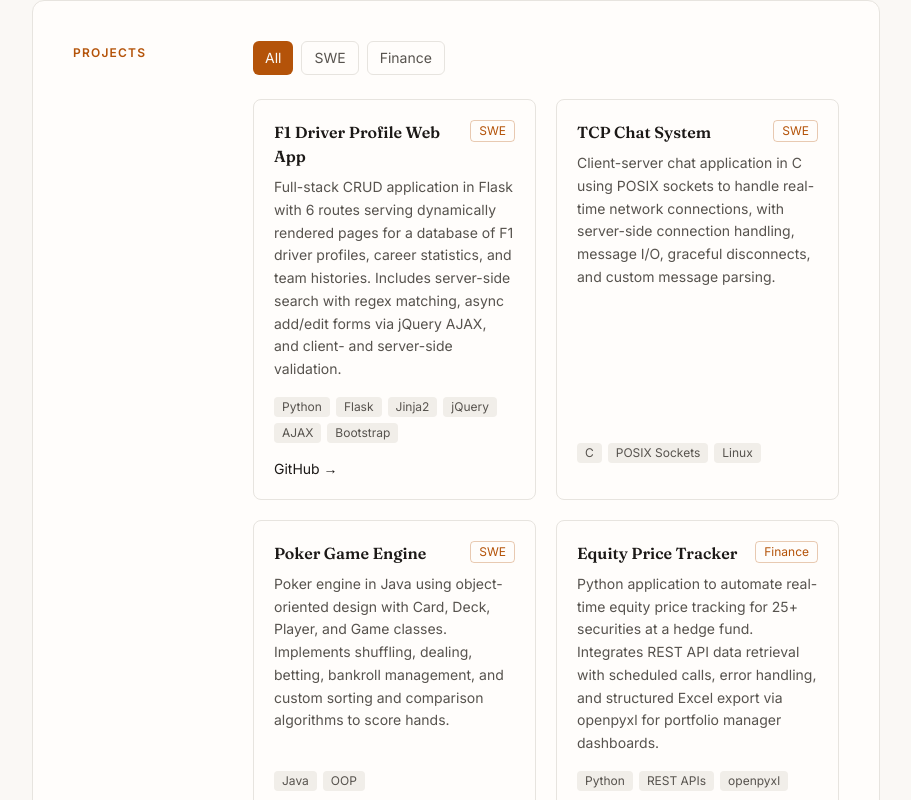
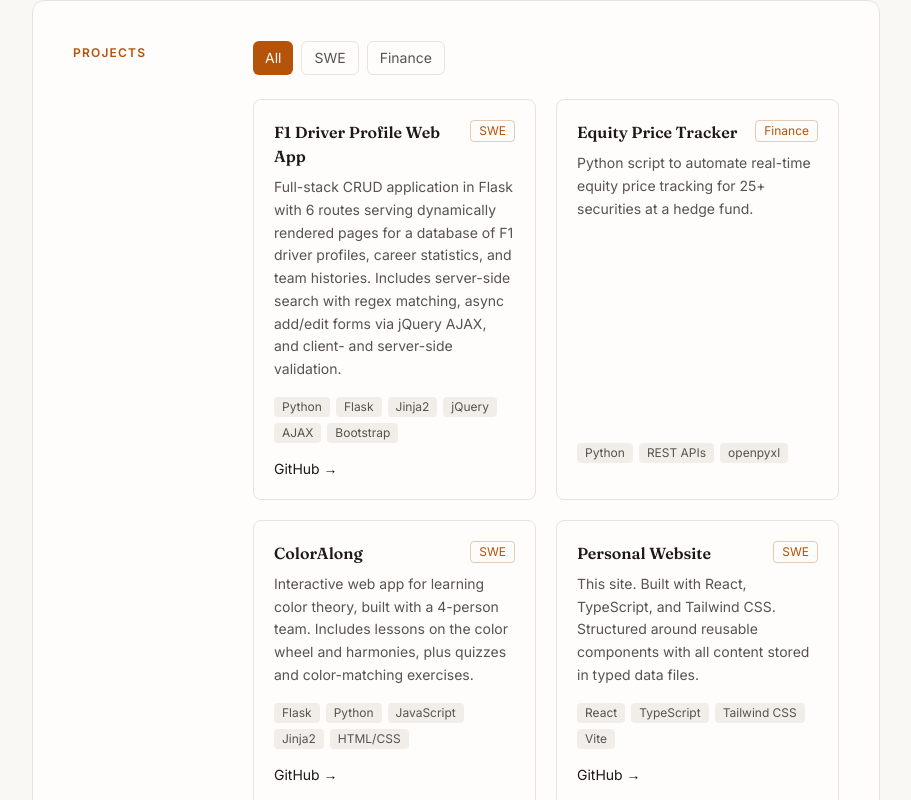
Before and after one commit to y8ngspider/personalwebsite, a React (Vite) app: page / in a window 1280 px wide. Shown: the part 1540-2340 px from the top of the page, without its empty margins (184-1095 px from the left). Built offline with nearby package versions, Linux system fonts and the light colour scheme.

Commit message:
added ColorAlong project and minor edits to projects section

```diff
--- a/src/data/projects.ts
+++ b/src/data/projects.ts
@@ -8,41 +8,33 @@ export const projects: Project[] = [
       'Full-stack CRUD application in Flask with 6 routes serving dynamically rendered pages for a database of F1 driver profiles, career statistics, and team histories. Includes server-side search with regex matching, async add/edit forms via jQuery AJAX, and client- and server-side validation.',
     techStack: ['Python', 'Flask', 'Jinja2', 'jQuery', 'AJAX', 'Bootstrap'],
     category: 'SWE',
-    githubUrl: 'https://github.com/y8ngspider/f1-app', // TODO: replace with your actual repo name
+    githubUrl: 'https://github.com/y8ngspider/f1-driver-profiles',
     featured: true,
-  },
-  {
-    id: 'tcp-chat',
-    title: 'TCP Chat System',
-    description:
-      'Client-server chat application in C using POSIX sockets to handle real-time network connections, with server-side connection handling, message I/O, graceful disconnects, and custom message parsing.',
-    techStack: ['C', 'POSIX Sockets', 'Linux'],
-    category: 'SWE',
-    featured: true,
-  },
-  {
-    id: 'poker-engine',
-    title: 'Poker Game Engine',
-    description:
-      'Poker engine in Java using object-oriented design with Card, Deck, Player, and Game classes. Implements shuffling, dealing, betting, bankroll management, and custom sorting and comparison algorithms to score hands.',
-    techStack: ['Java', 'OOP'],
-    category: 'SWE',
-    featured: false,
   },
   {
     id: 'equity-tracker',
     title: 'Equity Price Tracker',
     description:
-      'Python application to automate real-time equity price tracking for 25+ securities at a hedge fund. Integrates REST API data retrieval with scheduled calls, error handling, and structured Excel export via openpyxl for portfolio manager dashboards.',
+      'Python script to automate real-time equity price tracking for 25+ securities at a hedge fund.',
     techStack: ['Python', 'REST APIs', 'openpyxl'],
     category: 'Finance',
+    featured: true,
+  },
+  {
+    id: 'coloralong',
+    title: 'ColorAlong',
+    description:
+      'Interactive web app for learning color theory, built with a 4-person team. Includes lessons on the color wheel and harmonies, plus quizzes and color-matching exercises.',
+    techStack: ['Flask', 'Python', 'JavaScript', 'Jinja2', 'HTML/CSS'],
+    category: 'SWE',
+    githubUrl: 'https://github.com/syoon2021/ColorAlong',
     featured: true,
   },
   {
     id: 'personal-site',
     title: 'Personal Website',
     description:
-      'This site. Built with React, TypeScript, and Tailwind CSS. Structured around reusable components with all content stored in typed data files — no CMS, no backend.',
+      'This site. Built with React, TypeScript, and Tailwind CSS. Structured around reusable components with all content stored in typed data files.',
     techStack: ['React', 'TypeScript', 'Tailwind CSS', 'Vite'],
     category: 'SWE',
     githubUrl: 'https://github.com/y8ngspider/personalwebsite',
```
